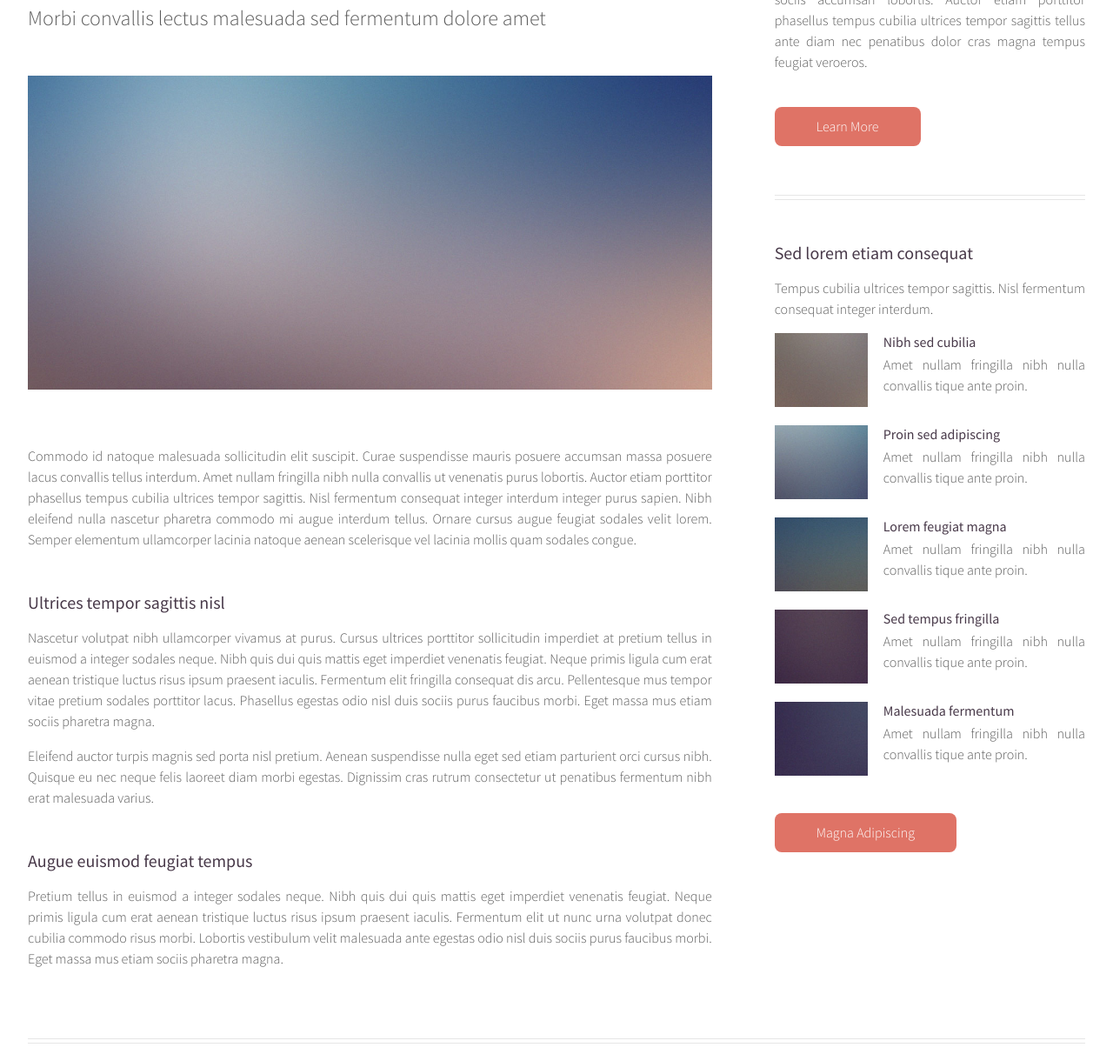
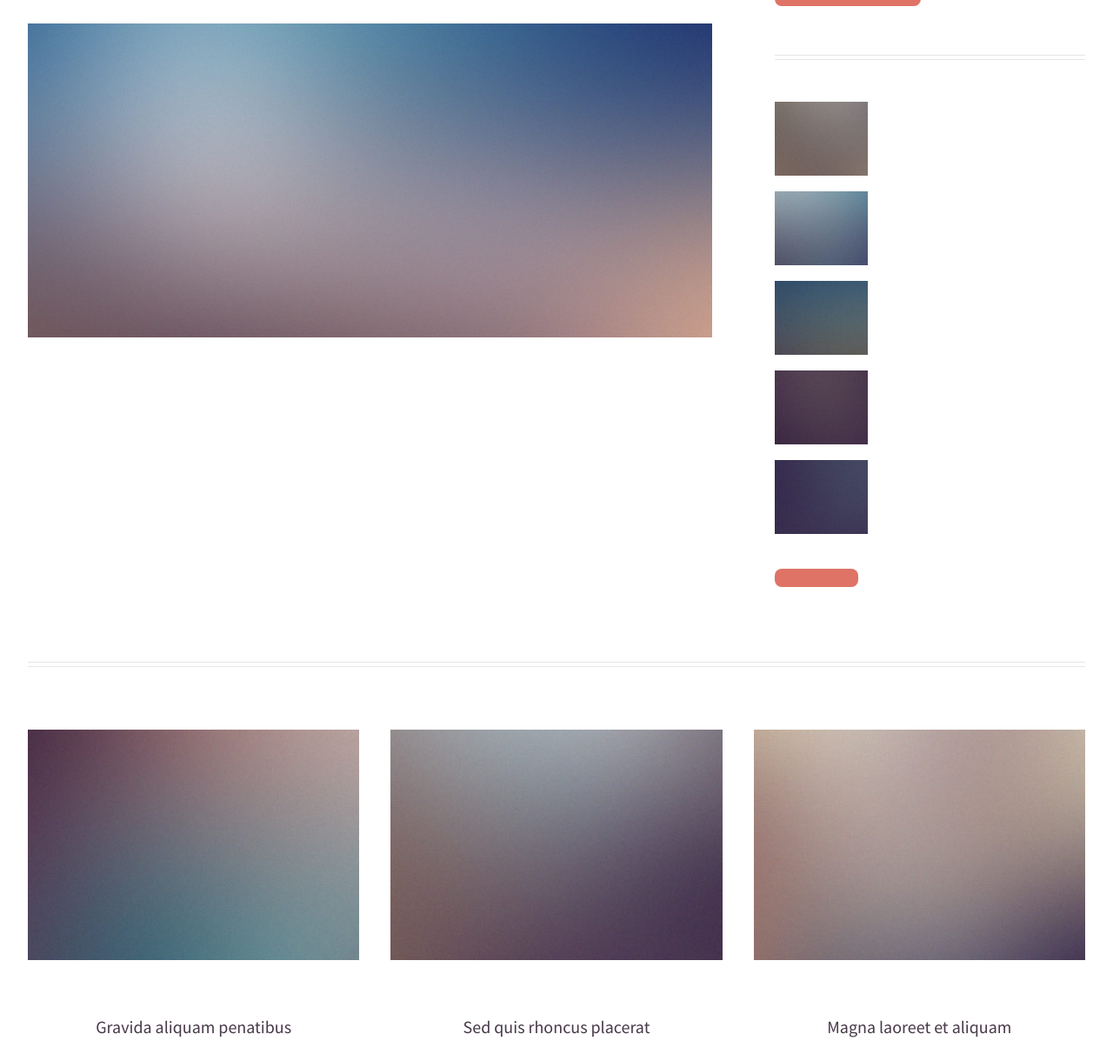
Before and after one commit to Amonyous/Amonyous.github.io, a plain HTML site: page right-sidebar.html in a window 1280 px wide. Shown: the part 390-1602 px from the top of the page at 87% size. Drawn offline with Linux system fonts and the light colour scheme.

Commit message:
changed stuff

```diff
--- a/right-sidebar.html
+++ b/right-sidebar.html
@@ -64,44 +64,28 @@
 									<header>
 										<h2><a href="#">Right Sidebar</a></h2>
 										<p>
-											Morbi convallis lectus malesuada sed fermentum dolore amet
+
 										</p>
 									</header>
 									<a href="#" class="image featured"><img src="images/pic06.jpg" alt="" /></a>
 									<p>
-										Commodo id natoque malesuada sollicitudin elit suscipit. Curae suspendisse mauris posuere accumsan massa
-										posuere lacus convallis tellus interdum. Amet nullam fringilla nibh nulla convallis ut venenatis purus
-										lobortis. Auctor etiam porttitor phasellus tempus cubilia ultrices tempor sagittis. Nisl fermentum
-										consequat integer interdum integer purus sapien. Nibh eleifend nulla nascetur pharetra commodo mi augue
-										interdum tellus. Ornare cursus augue feugiat sodales velit lorem. Semper elementum ullamcorper lacinia
-										natoque aenean scelerisque vel lacinia mollis quam sodales congue.
+
 									</p>
 									<section>
 										<header>
-											<h3>Ultrices tempor sagittis nisl</h3>
+											<h3></h3>
 										</header>
 										<p>
-											Nascetur volutpat nibh ullamcorper vivamus at purus. Cursus ultrices porttitor sollicitudin imperdiet
-											at pretium tellus in euismod a integer sodales neque. Nibh quis dui quis mattis eget imperdiet venenatis
-											feugiat. Neque primis ligula cum erat aenean tristique luctus risus ipsum praesent iaculis. Fermentum elit
-											fringilla consequat dis arcu. Pellentesque mus tempor vitae pretium sodales porttitor lacus. Phasellus
-											egestas odio nisl duis sociis purus faucibus morbi. Eget massa mus etiam sociis pharetra magna.
 										</p>
 										<p>
-											Eleifend auctor turpis magnis sed porta nisl pretium. Aenean suspendisse nulla eget sed etiam parturient
-											orci cursus nibh. Quisque eu nec neque felis laoreet diam morbi egestas. Dignissim cras rutrum consectetur
-											ut penatibus fermentum nibh erat malesuada varius.
+
 										</p>
 									</section>
 									<section>
 										<header>
-											<h3>Augue euismod feugiat tempus</h3>
+											<h3></h3>
 										</header>
 										<p>
-											Pretium tellus in euismod a integer sodales neque. Nibh quis dui quis mattis eget imperdiet venenatis
-											feugiat. Neque primis ligula cum erat aenean tristique luctus risus ipsum praesent iaculis. Fermentum elit
-											ut nunc urna volutpat donec cubilia commodo risus morbi. Lobortis vestibulum velit malesuada ante
-											egestas odio nisl duis sociis purus faucibus morbi. Eget massa mus etiam sociis pharetra magna.
 										</p>
 									</section>
 								</article>
@@ -110,12 +94,10 @@
 								<hr class="first" />
 								<section>
 									<header>
-										<h3><a href="#">Accumsan sed penatibus</a></h3>
+										<h3><a href="#"></a></h3>
 									</header>
 									<p>
-										Dolor sed fringilla nibh nulla convallis tique ante proin sociis accumsan lobortis. Auctor etiam
-										porttitor phasellus tempus cubilia ultrices tempor sagittis  tellus ante diam nec penatibus dolor cras
-										magna tempus feugiat veroeros.
+
 									</p>
 									<footer>
 										<a href="#" class="button">Learn More</a>
@@ -124,19 +106,19 @@
 								<hr />
 								<section>
 									<header>
-										<h3><a href="#">Sed lorem etiam consequat</a></h3>
+										<h3><a href="#"></a></h3>
 									</header>
 									<p>
-										Tempus cubilia ultrices tempor sagittis. Nisl fermentum consequat integer interdum.
+
 									</p>
 									<div class="row 50%">
 										<div class="4u">
 											<a href="#" class="image fit"><img src="images/pic10.jpg" alt="" /></a>
 										</div>
 										<div class="8u">
-											<h4>Nibh sed cubilia</h4>
+											<h4></h4>
 											<p>
-												Amet nullam fringilla nibh nulla convallis tique ante proin.
+
 											</p>
 										</div>
 									</div>
@@ -145,10 +127,9 @@
 											<a href="#" class="image fit"><img src="images/pic11.jpg" alt="" /></a>
 										</div>
 										<div class="8u">
-											<h4>Proin sed adipiscing</h4>
+											<h4></h4>
 											<p>
-												Amet nullam fringilla nibh nulla convallis tique ante proin.
-											</p>
+
 										</div>
 									</div>
 									<div class="row 50%">
@@ -156,10 +137,9 @@
 											<a href="#" class="image fit"><img src="images/pic12.jpg" alt="" /></a>
 										</div>
 										<div class="8u">
-											<h4>Lorem feugiat magna</h4>
+											<h4></h4>
 											<p>
-												Amet nullam fringilla nibh nulla convallis tique ante proin.
-											</p>
+
 										</div>
 									</div>
 									<div class="row 50%">
@@ -167,9 +147,9 @@
 											<a href="#" class="image fit"><img src="images/pic13.jpg" alt="" /></a>
 										</div>
 										<div class="8u">
-											<h4>Sed tempus fringilla</h4>
+											<h4></h4>
 											<p>
-												Amet nullam fringilla nibh nulla convallis tique ante proin.
+
 											</p>
 										</div>
 									</div>
@@ -178,14 +158,14 @@
 											<a href="#" class="image fit"><img src="images/pic14.jpg" alt="" /></a>
 										</div>
 										<div class="8u">
-											<h4>Malesuada fermentum</h4>
+											<h4></h4>
 											<p>
-												Amet nullam fringilla nibh nulla convallis tique ante proin.
+
 											</p>
 										</div>
 									</div>
 									<footer>
-										<a href="#" class="button">Magna Adipiscing</a>
+										<a href="#" class="button"></a>
 									</footer>
 								</section>
 							</div>
@@ -198,8 +178,7 @@
 									<h3><a href="#">Gravida aliquam penatibus</a></h3>
 								</header>
 								<p>
-									Amet nullam fringilla nibh nulla convallis tique ante proin sociis accumsan lobortis. Auctor etiam
-									porttitor phasellus tempus cubilia ultrices tempor sagittis. Nisl fermentum consequat integer interdum.
+
 								</p>
 							</article>
 							<article class="4u 12u(mobile) special">
```
